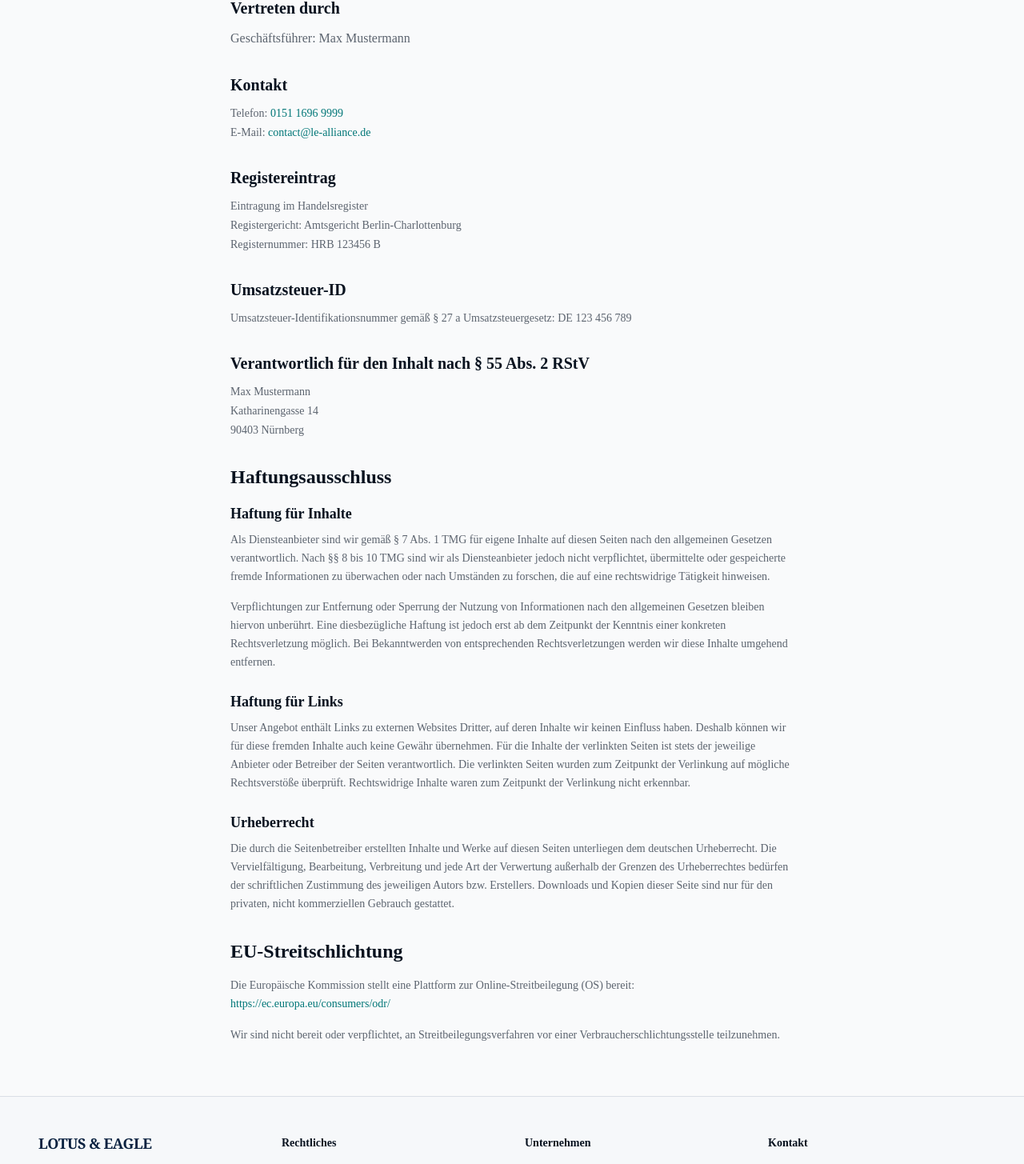
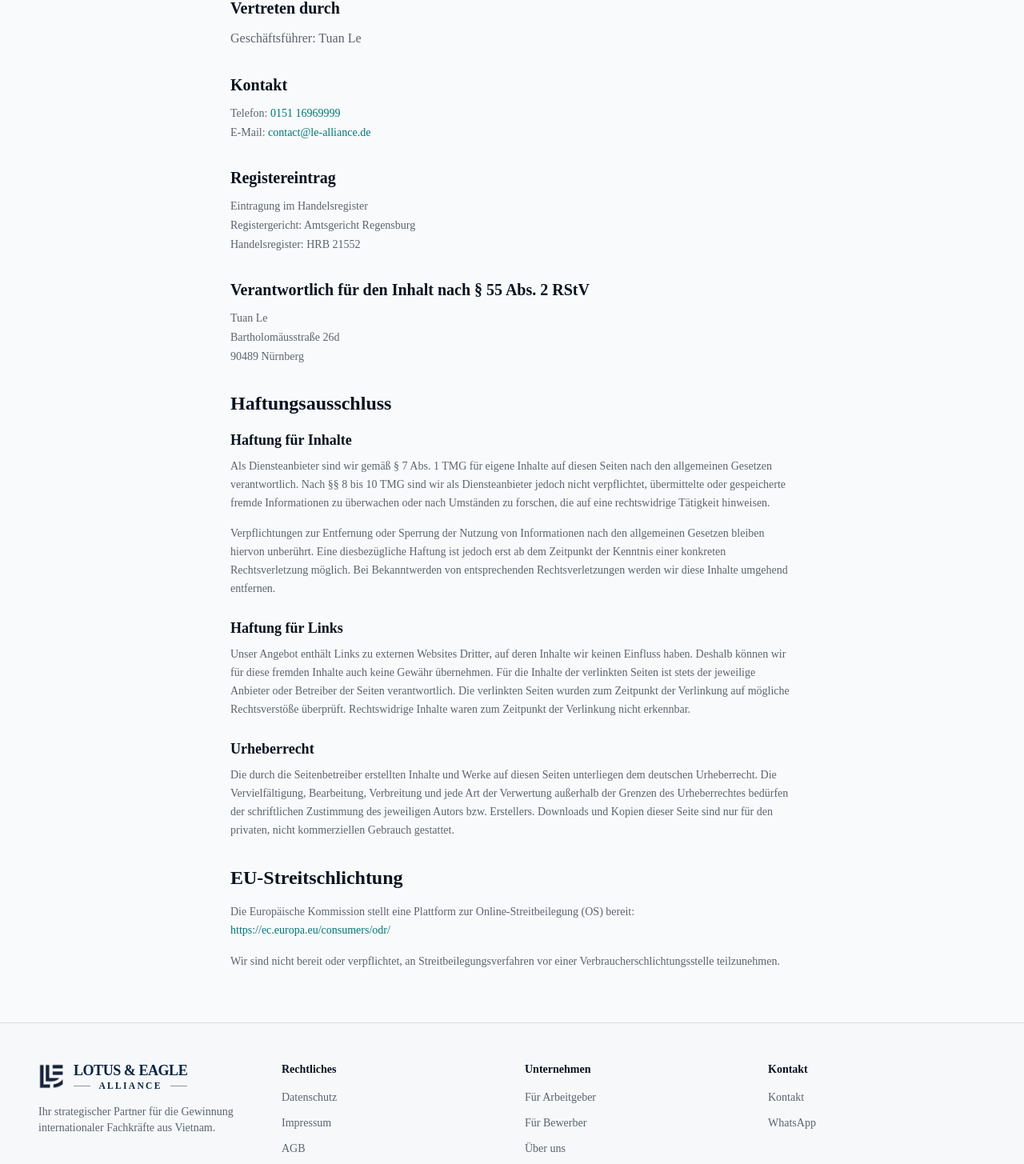
Before and after one commit to gottliebdinh/internationale-fachkraft, a Next.js app: page /legal/imprint in a window 1280 px wide. Shown: the part 577-2032 px from the top of the page at 80% size. Built offline with nearby package versions, Linux system fonts and the light colour scheme; no server answers.

Commit message:
impressum angepasst

```diff
--- a/src/app/(public)/legal/imprint/page.tsx
+++ b/src/app/(public)/legal/imprint/page.tsx
@@ -43,7 +43,7 @@ export default function ImprintPage() {
             <div>
               <h2 className="text-xl font-bold mb-3">Vertreten durch</h2>
               <p className="text-muted-foreground">
-                Geschäftsführer: Max Mustermann
+                Geschäftsführer: Tuan Le
               </p>
             </div>
 
@@ -75,17 +75,9 @@ export default function ImprintPage() {
               <h2 className="text-xl font-bold mb-3">Registereintrag</h2>
               <div className="space-y-1 text-sm text-muted-foreground">
                 <p>Eintragung im Handelsregister</p>
-                <p>Registergericht: Amtsgericht Berlin-Charlottenburg</p>
-                <p>Registernummer: HRB 123456 B</p>
+                <p>Registergericht: Amtsgericht Regensburg</p>
+                <p>Handelsregister: HRB 21552</p>
               </div>
-            </div>
-
-            <div>
-              <h2 className="text-xl font-bold mb-3">Umsatzsteuer-ID</h2>
-              <p className="text-sm text-muted-foreground">
-                Umsatzsteuer-Identifikationsnummer gemäß § 27 a
-                Umsatzsteuergesetz: DE 123 456 789
-              </p>
             </div>
 
             <div>
@@ -93,7 +85,7 @@ export default function ImprintPage() {
                 Verantwortlich für den Inhalt nach § 55 Abs. 2 RStV
               </h2>
               <div className="space-y-1 text-sm text-muted-foreground">
-                <p>Max Mustermann</p>
+                <p>Tuan Le</p>
                 <p>{LEGAL_STREET_LINE}</p>
                 <p>{LEGAL_CITY_LINE}</p>
               </div>
--- a/src/app/(public)/page.tsx
+++ b/src/app/(public)/page.tsx
@@ -427,7 +427,7 @@ export default function HomePage() {
                 Unser strukturierter Prozess
               </h2>
               <div
-                className="mx-auto mt-5 h-0.5 w-12 rounded-full bg-[oklch(0.50_0.11_195)]"
+                className="mx-auto mt-5 h-1 w-12 rounded-full bg-[oklch(0.50_0.11_195)]"
                 aria-hidden
               />
               <p
@@ -441,7 +441,7 @@ export default function HomePage() {
             <div className="relative mt-12 sm:mt-14">
               {/* Horizontale Linie zwischen 01–05 (nur wenn alle in einer Reihe) */}
               <div
-                className="pointer-events-none absolute left-[10%] right-[10%] top-6 z-0 hidden h-0.5 rounded-full bg-[oklch(0.50_0.11_195)]/40 lg:block"
+                className="pointer-events-none absolute left-[10%] right-[10%] top-[1.375rem] z-0 hidden h-1 rounded-full bg-[oklch(0.50_0.11_195)]/40 lg:block"
                 aria-hidden
               />
               <div className="relative z-[1] grid w-full grid-cols-1 gap-8 sm:grid-cols-2 sm:gap-10 lg:grid-cols-5 lg:grid-rows-[auto_auto_1fr] lg:gap-x-2 lg:gap-y-4 xl:gap-x-3 2xl:gap-x-4">
--- a/src/components/shared/footer.tsx
+++ b/src/components/shared/footer.tsx
@@ -1,9 +1,11 @@
 "use client";
 
 import Link from "next/link";
-import { BrandWordmarkLink } from "@/components/shared/brand-wordmark-link";
+import Image from "next/image";
 import { useTranslations } from "next-intl";
 import { CONTACT_PHONE_TEL } from "@/lib/contact-info";
+import { BRAND_SYMBOL_SRC } from "@/lib/brand-logo";
+import { cn } from "@/lib/utils";
 
 export function Footer() {
   const t = useTranslations("footer");
@@ -13,11 +15,37 @@ export function Footer() {
       <div className="mx-auto w-full max-w-[min(100%,1340px)] px-4 py-12 sm:px-6 lg:px-8 xl:px-12 2xl:px-16">
         <div className="grid grid-cols-1 gap-8 md:grid-cols-4">
           <div>
-            <BrandWordmarkLink
+            <Link
               href="/"
-              size="md"
-              className="mb-4 inline-flex"
-            />
+              className={cn(
+                "mb-4 inline-flex items-center gap-2.5 outline-none focus-visible:ring-2 focus-visible:ring-ring focus-visible:ring-offset-2 rounded-md sm:gap-3",
+                "text-[#0A2240] dark:text-foreground",
+              )}
+            >
+              <Image
+                src={BRAND_SYMBOL_SRC}
+                alt=""
+                width={80}
+                height={80}
+                className="h-7 w-7 shrink-0 object-contain sm:h-8 sm:w-8"
+              />
+              <span className="inline-flex min-w-0 max-w-full flex-col items-stretch gap-0.5 leading-none">
+                <span className="text-center font-[var(--font-display)] text-base font-semibold uppercase leading-tight tracking-tight sm:text-lg">
+                  LOTUS & EAGLE
+                </span>
+                <span className="mt-px flex w-full items-center gap-2 font-[var(--font-body)] text-[0.65rem] font-semibold uppercase leading-none tracking-[0.2em] text-[#0A2240] dark:text-foreground sm:gap-2.5 sm:text-[0.72rem]">
+                  <span
+                    className="h-px min-w-2 flex-1 bg-current opacity-45"
+                    aria-hidden
+                  />
+                  <span className="shrink-0">Alliance</span>
+                  <span
+                    className="h-px min-w-2 flex-1 bg-current opacity-45"
+                    aria-hidden
+                  />
+                </span>
+              </span>
+            </Link>
             <p className="text-sm text-muted-foreground max-w-xs">
               Ihr strategischer Partner für die Gewinnung internationaler
               Fachkräfte aus Vietnam.
--- a/src/lib/contact-info.ts
+++ b/src/lib/contact-info.ts
@@ -3,8 +3,8 @@
 /** Gesellschaftsname (Impressum, AGB, Datenschutz) */
 export const LEGAL_ENTITY_NAME = "Lotus & Eagle Alliance UG";
 
-export const LEGAL_STREET_LINE = "Katharinengasse 14";
-export const LEGAL_CITY_LINE = "90403 Nürnberg";
+export const LEGAL_STREET_LINE = "Bartholomäusstraße 26d";
+export const LEGAL_CITY_LINE = "90489 Nürnberg";
 export const LEGAL_COUNTRY_LINE = "Deutschland";
 
 /** Adresszeilen unter dem Firmennamen (ohne Name) */
@@ -20,7 +20,7 @@ export const LEGAL_ADDRESS_INLINE = `${LEGAL_ENTITY_NAME}, ${LEGAL_STREET_LINE},
 export const CONTACT_EMAIL = "contact@le-alliance.de";
 
 /** Anzeigeformat der Rufnummer */
-export const CONTACT_PHONE_DISPLAY = "0151 1696 9999";
+export const CONTACT_PHONE_DISPLAY = "0151 16969999";
 
 /** E.164 für `tel:`-Links (015116969999 → +49 151 16969999) */
 export const CONTACT_PHONE_TEL = "+4915116969999";
```
